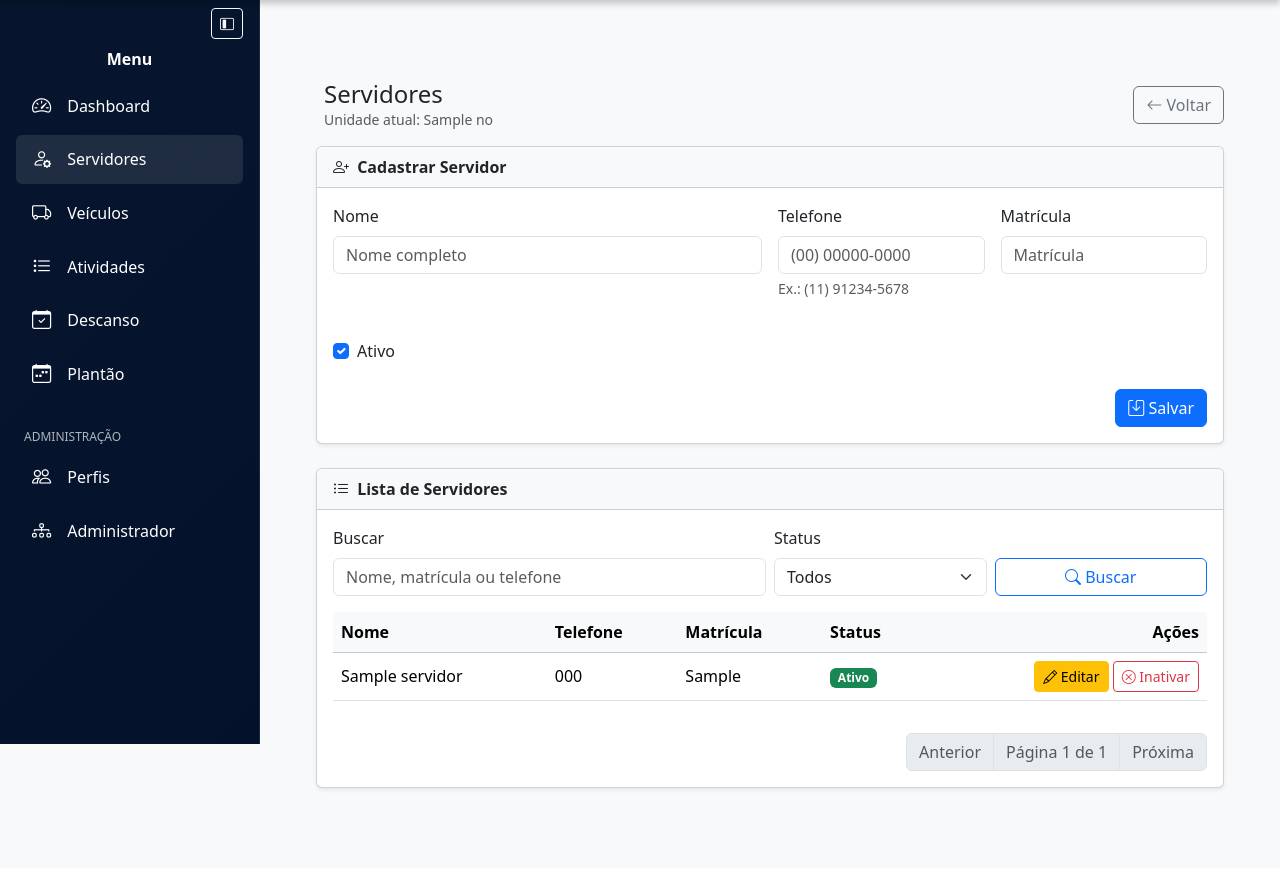
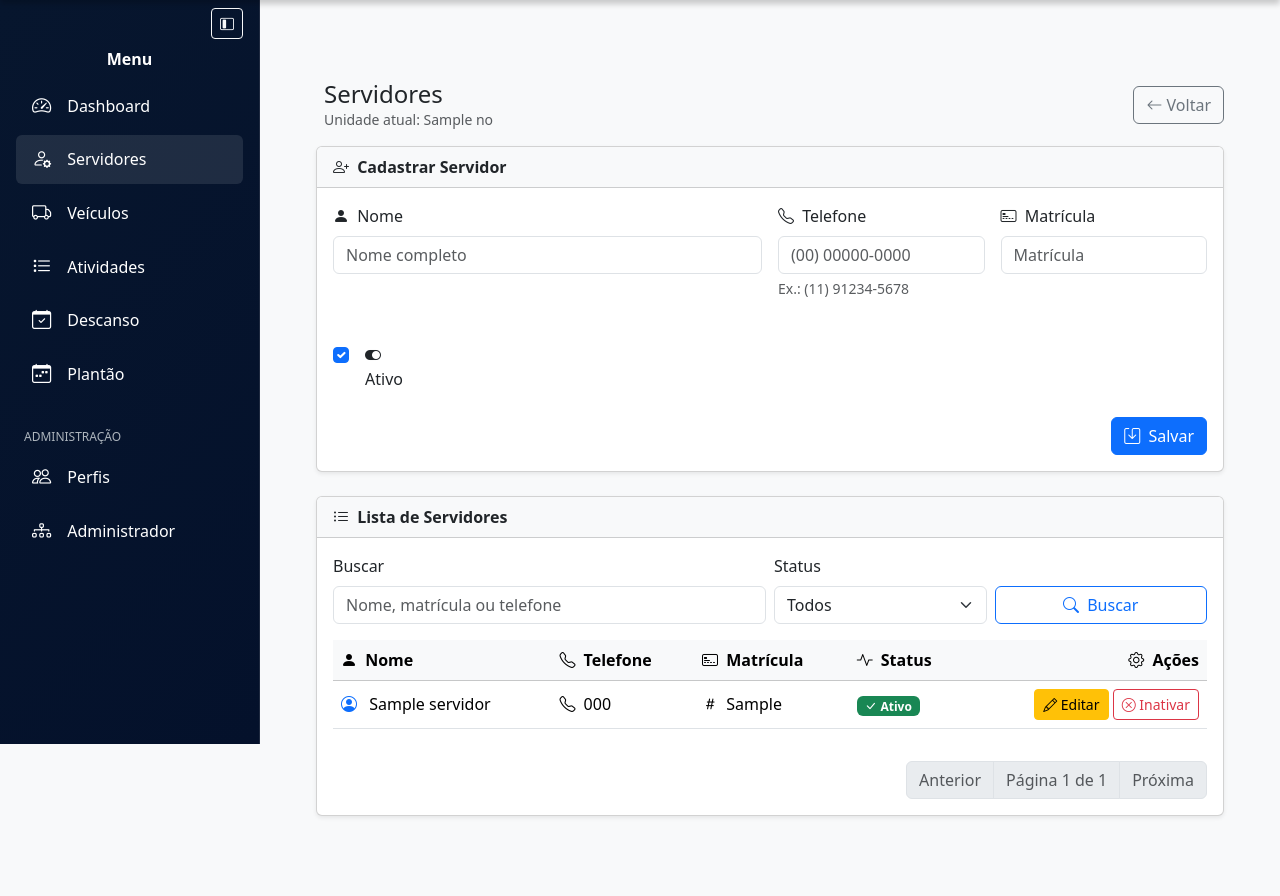
Before and after one commit to MarceloAnsilago/NovoGerenciadorDeAtividades, a Django app: page /servidores/ in a window 1280 px wide. Shown: the part 56-952 px from the top of the page. Before the commit the page ends 847 px from the top, so only its background shows below. Run offline with Django 5.2, Linux system fonts and the light colour scheme; a user stored in the database is signed in; tables that the repository leaves empty hold one stand-in row (values such as "Sample post"); some libraries are stand-ins or nearby versions.

Commit message:
acertado a tabela de servidores

```diff
--- a/servidores/forms.py
+++ b/servidores/forms.py
@@ -8,7 +8,7 @@ class ServidorForm(forms.ModelForm):
         fields = ["nome", "telefone", "matricula", "ativo"]
         widgets = {
             "nome": forms.TextInput(attrs={"class": "form-control", "placeholder": "Nome completo"}),
-            "telefone": forms.TextInput(attrs={"class": "form-control", "placeholder": "(00) 00000-0000"}),
+            "telefone": forms.TextInput(attrs={"class": "form-control telefone-mask", "placeholder": "(00) 00000-0000"}),
             "matricula": forms.TextInput(attrs={"class": "form-control", "placeholder": "Matrícula"}),
             "ativo": forms.CheckboxInput(attrs={"class": "form-check-input"}),
         }
--- a/servidores/templates/servidores/lista.html
+++ b/servidores/templates/servidores/lista.html
@@ -1,6 +1,6 @@
 {# servidores/templates/servidores/lista.html #}
 {% extends "core/base.html" %}
-{% load static widget_tweaks %}
+{% load static %}
 
 {% block title %}Servidores da Unidade{% endblock %}
 
@@ -16,7 +16,7 @@
   {% endif %}
 
   {# Mensagens gerais #}
-  {% include "partials/_messages.html" %}
+
 
   <!-- Card: Cadastro -->
   <div class="card shadow-sm mb-4">
@@ -34,7 +34,7 @@
 
         <div class="d-flex justify-content-end mt-4">
           <button type="submit" class="btn btn-primary">
-            <i class="bi bi-save"></i> Salvar
+            <i class="bi bi-save me-1"></i> Salvar
           </button>
         </div>
       </form>
@@ -66,7 +66,7 @@
           </div>
           <div class="col-md-3 d-flex align-items-end">
             <button class="btn btn-outline-primary w-100" type="submit">
-              <i class="bi bi-search"></i> Buscar
+              <i class="bi bi-search me-1"></i> Buscar
             </button>
           </div>
         </div>
@@ -77,38 +77,51 @@
         <table class="table align-middle">
           <thead class="table-light">
             <tr>
-              <th>Nome</th>
-              <th>Telefone</th>
-              <th>Matrícula</th>
-              <th>Status</th>
-              <th class="text-end">Ações</th>
+              <th><i class="bi bi-person-fill me-1"></i> Nome</th>
+              <th><i class="bi bi-telephone me-1"></i> Telefone</th>
+              <th><i class="bi bi-credit-card-2-front me-1"></i> Matrícula</th>
+              <th><i class="bi bi-activity me-1"></i> Status</th>
+              <th class="text-end"><i class="bi bi-gear me-1"></i> Ações</th>
             </tr>
           </thead>
+
           <tbody>
             {% for s in servidores %}
               <tr>
-                <td class="fw-medium">{{ s.nome }}</td>
-                <td>{{ s.telefone|default:"—" }}</td>
-                <td>{{ s.matricula|default:"—" }}</td>
+                <td>
+                  <i class="bi bi-person-circle text-primary me-2"></i>
+                  {{ s.nome }}
+                </td>
+
+                <td>
+                  <i class="bi bi-telephone me-1"></i>
+                  {{ s.telefone|default:"—" }}
+                </td>
+
+                <td>
+                  <i class="bi bi-hash me-1"></i>
+                  {{ s.matricula|default:"—" }}
+                </td>
+
                 <td>
                   {% if s.ativo %}
-                    <span class="badge bg-success">Ativo</span>
+                    <span class="badge bg-success"><i class="bi bi-check-lg me-1"></i>Ativo</span>
                   {% else %}
-                    <span class="badge bg-danger">Inativo</span>
+                    <span class="badge bg-danger"><i class="bi bi-x-lg me-1"></i>Inativo</span>
                   {% endif %}
                 </td>
+
                 <td class="text-end">
-                  <a class="btn btn-sm btn-warning" href="{% url 'servidores:editar' s.id %}">
+                  <a class="btn btn-sm btn-warning" href="{% url 'servidores:editar' s.id %}" title="Editar {{ s.nome }}" aria-label="Editar">
                     <i class="bi bi-pencil"></i> Editar
                   </a>
 
-                  {# AÇÃO: usar FORM POST (inativar / ativar) para evitar GETs mutantes #}
                   {% if s.ativo %}
                     <form method="post" action="{% url 'servidores:inativar' s.id %}" class="d-inline servidor-action-form"
                           onsubmit="return confirm('Inativar este servidor?');">
                       {% csrf_token %}
                       <input type="hidden" name="next" value="{{ request.get_full_path }}">
-                      <button class="btn btn-sm btn-outline-danger" type="submit">
+                      <button class="btn btn-sm btn-outline-danger" type="submit" title="Inativar {{ s.nome }}" aria-label="Inativar">
                         <i class="bi bi-x-circle"></i> Inativar
                       </button>
                     </form>
@@ -117,12 +130,11 @@
                           onsubmit="return confirm('Ativar este servidor?');">
                       {% csrf_token %}
                       <input type="hidden" name="next" value="{{ request.get_full_path }}">
-                      <button class="btn btn-sm btn-outline-success" type="submit">
+                      <button class="btn btn-sm btn-outline-success" type="submit" title="Ativar {{ s.nome }}" aria-label="Ativar">
                         <i class="bi bi-check-circle"></i> Ativar
                       </button>
                     </form>
                   {% endif %}
-
                 </td>
               </tr>
             {% empty %}
@@ -174,16 +186,39 @@
 
 {% block extra_js %}
 <script>
+  // máscara simples de telefone (brasileira) e prevenção de double submit
+  function telefoneMask(value) {
+    const nums = (value || '').replace(/\D/g,'');
+    if (nums.length <= 10) { // (00) 0000-0000
+      return nums.replace(/^(\d{2})(\d{0,4})(\d{0,4}).*/, function(_, a, b, c){
+        return a ? `(${a}) ${b}${c? '-'+c: ''}` : '';
+      });
+    } else { // (00) 00000-0000
+      return nums.replace(/^(\d{2})(\d{0,5})(\d{0,4}).*/, function(_, a, b, c){
+        return a ? `(${a}) ${b}${c? '-'+c: ''}` : '';
+      });
+    }
+  }
+
+  document.addEventListener('input', function(e){
+    if (e.target && e.target.classList && e.target.classList.contains('telefone-mask')) {
+      const pos = e.target.selectionStart;
+      const oldLen = e.target.value.length;
+      e.target.value = telefoneMask(e.target.value);
+      const newLen = e.target.value.length;
+      e.target.selectionStart = e.target.selectionEnd = pos + (newLen - oldLen);
+    }
+  });
+
   document.addEventListener('DOMContentLoaded', function () {
-    // Desabilita botão após submissão para evitar double-submit
+    // desabilita botão após submissão para evitar double-submit
     document.querySelectorAll('.servidor-action-form').forEach(form => {
       form.addEventListener('submit', function () {
         const btn = form.querySelector('button[type="submit"]');
         if (btn) {
           btn.disabled = true;
-          // opcional: adicionar spinner no ícone
           const icon = btn.querySelector('i');
-          if (icon) icon.classList.add('me-1', 'spinner-border', 'spinner-border-sm');
+          if (icon) icon.classList.add('me-1','spinner-border','spinner-border-sm');
         }
       }, { once: true });
     });
--- a/templates/partials/_servidor_form_fields.html
+++ b/templates/partials/_servidor_form_fields.html
@@ -1,27 +1,47 @@
 {# servidores/templates/servidores/partials/_servidor_form_fields.html #}
-{{ form.non_field_errors }}
+
+{% if form.non_field_errors %}
+  <div class="alert alert-danger">
+    {{ form.non_field_errors }}
+  </div>
+{% endif %}
+
 <div class="row g-3">
   <div class="col-md-6">
-    <label for="{{ form.nome.id_for_label }}" class="form-label">Nome</label>
+    <label for="{{ form.nome.id_for_label }}" class="form-label">
+      <i class="bi bi-person-fill me-1"></i> Nome
+    </label>
     {{ form.nome }}
-    <div class="text-danger small">{{ form.nome.errors }}</div>
+    {% if form.nome.help_text %}
+      <div class="form-text">{{ form.nome.help_text }}</div>
+    {% endif %}
+    <div class="text-danger small mt-1">{{ form.nome.errors }}</div>
   </div>
+
   <div class="col-md-3">
-    <label for="{{ form.telefone.id_for_label }}" class="form-label">Telefone</label>
+    <label for="{{ form.telefone.id_for_label }}" class="form-label">
+      <i class="bi bi-telephone me-1"></i> Telefone
+    </label>
     {{ form.telefone }}
     <div class="form-text">Ex.: (11) 91234-5678</div>
-    <div class="text-danger small">{{ form.telefone.errors }}</div>
+    <div class="text-danger small mt-1">{{ form.telefone.errors }}</div>
   </div>
+
   <div class="col-md-3">
-    <label for="{{ form.matricula.id_for_label }}" class="form-label">Matrícula</label>
+    <label for="{{ form.matricula.id_for_label }}" class="form-label">
+      <i class="bi bi-credit-card-2-front me-1"></i> Matrícula
+    </label>
     {{ form.matricula }}
-    <div class="text-danger small">{{ form.matricula.errors }}</div>
+    <div class="text-danger small mt-1">{{ form.matricula.errors }}</div>
   </div>
+
   <div class="col-md-3 d-flex align-items-center">
     <div class="form-check mt-4">
       {{ form.ativo }}
-      <label class="form-check-label" for="{{ form.ativo.id_for_label }}">Ativo</label>
+      <label class="form-check-label ms-2" for="{{ form.ativo.id_for_label }}">
+        <i class="bi bi-toggle-on me-1"></i> Ativo
+      </label>
     </div>
-    <div class="text-danger small w-100">{{ form.ativo.errors }}</div>
+    <div class="text-danger small w-100 ms-2">{{ form.ativo.errors }}</div>
   </div>
 </div>
```
